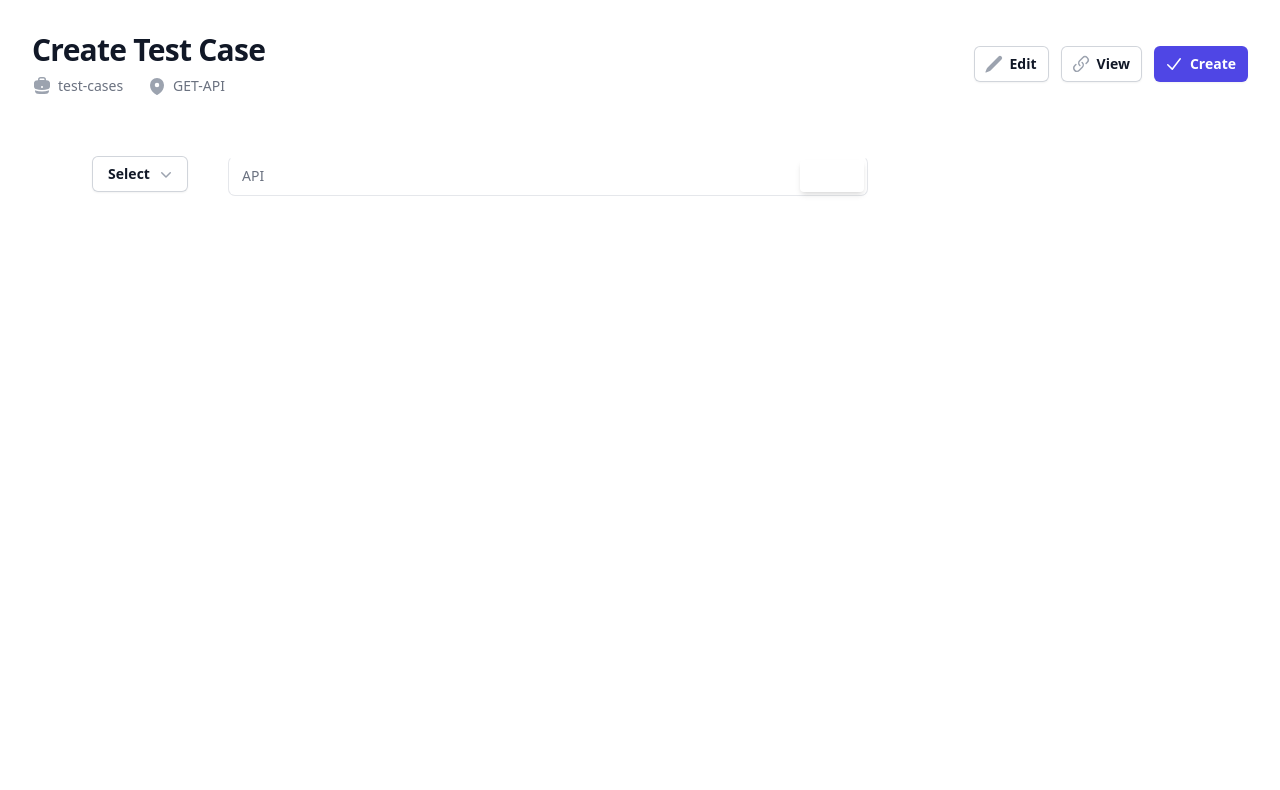
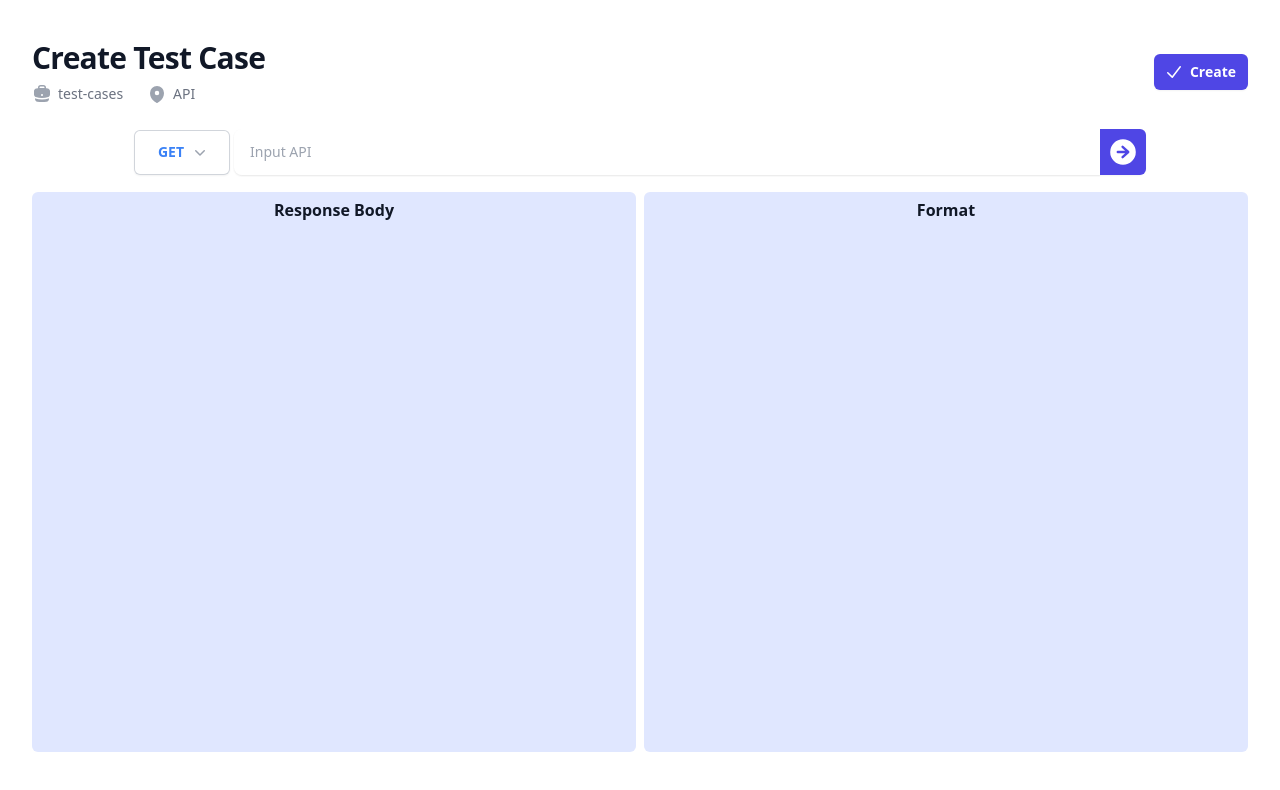
Before and after one commit to Ekansh25/APITestAutomationFramework, a React (Vite) app in the folder apitestautomationframework_poc.client/: page / in a window 1280 px wide. Shown: the top 790 px of the page. Built offline with nearby package versions, Linux system fonts and the light colour scheme.

Commit message:
Finalised the UI

```diff
--- a/apitestautomationframework_poc.client/src/App.tsx
+++ b/apitestautomationframework_poc.client/src/App.tsx
@@ -3,9 +3,9 @@ import LandingPage from './components/LandingPage';
 
 function App() {
     return (
-        <>
+        <div className='container mx-xl'>
             <LandingPage/>
-        </>
+        </div>
     );
 }
 
--- a/apitestautomationframework_poc.client/src/components/CreateTestCase.tsx
+++ b/apitestautomationframework_poc.client/src/components/CreateTestCase.tsx
@@ -1,34 +1,46 @@
 import { Menu, MenuButton, MenuItem, MenuItems } from '@headlessui/react'
-import { ChevronDownIcon } from '@heroicons/react/20/solid'
+import { ChevronDownIcon, ArrowRightCircleIcon } from '@heroicons/react/20/solid'
 import { useEffect, useState } from 'react';
 
 //type Props = {}
 
+interface ITypeResponse {
+    type: string;
+    properties: object;
+    required: string[];
+}
+
 const CreateTestCase = () => {
+    const [selectedType, setSelectedType] = useState<string>("GET");
+    const [colorClass, setColorClass] = useState<string>("");
+    const [isLoading, setIsLoading] = useState<boolean>(false);
 
-    const [isGet, setIsGet] = useState<boolean>(false);
-    const [isPut, setIsPut] = useState<boolean>(false);
-    const [isPost, setIsPost] = useState<boolean>(false);
-    const [isDelete, setIsDelete] = useState<boolean>(false);
-
-    const [colorClass, setColorClass] = useState<string>("");
-
-    const setType = () => {
-        setIsGet(false);
-        setIsPut(false);
-        setIsPost(false);
-        setIsDelete(false);
-    }
+    const [response, setResponse] = useState<ITypeResponse>();
 
     useEffect(() => {
-        setColorClass(isGet && " text-blue-500 " || isPut && " text-yellow-500 " || isPost && " text-green-500 " || isDelete && " text-red-500 " || " text-gray-900 ");
-    }, [isGet, isPut, isPost, isDelete])
+        switch (selectedType) {
+            case "GET":
+                setColorClass(" text-blue-500 ");
+                break;
+            case "PUT":
+                setColorClass(" text-yellow-500 ");
+                break;
+            case "POST":
+                setColorClass(" text-green-500 ");
+                break;
+            case "DELETE":
+                setColorClass(" text-red-500 ");
+                break;
+            default:
+                setColorClass(" text-gray-900 ")
+        }
+    }, [selectedType])
 
     const dropdown =
-        <Menu as="div" className="relative inline-block text-left m-5 h-10">
+        <Menu as="div" className="relative inline-block text-left h-[45px] justify-center items-center mr-[4px]">
             <div>
-                <MenuButton className={"inline-flex w-24 justify-center gap-x-1.5 rounded-md bg-white px-3 py-2 text-sm font-semibold shadow-sm ring-1 ring-inset ring-gray-300 hover:bg-gray-50" + colorClass}>
-                    {isGet && "GET" || isPut && "PUT" || isPost && "POST" || isDelete && "DELETE" || "Select"}
+                <MenuButton className={"inline-flex w-24 justify-center gap-x-1.5 rounded-md bg-white px-3 py-2 text-sm font-semibold shadow-sm ring-1 ring-inset ring-gray-300 hover:bg-gray-50 h-[45px] items-center" + colorClass}>
+                    {selectedType}
                     <ChevronDownIcon aria-hidden="true" className="-mr-1 h-5 w-5 text-gray-400" />
                 </MenuButton>
             </div>
@@ -42,7 +54,7 @@ const CreateTestCase = () => {
                         <a
                             href="#"
                             className="block px-4 py-2 text-sm text-blue-500 data-[focus]:bg-gray-100 data-[focus]:text-gray-900 "
-                            onClick={() => { setType(), setIsGet(true) }}
+                            onClick={() => { setSelectedType("GET") }}
                         >
                             GET
                         </a>
@@ -51,7 +63,7 @@ const CreateTestCase = () => {
                         <a
                             href="#"
                             className="block px-4 py-2 text-sm text-yellow-500 data-[focus]:bg-gray-100 data-[focus]:text-gray-900"
-                            onClick={() => { setType(), setIsPut(true) }}
+                            onClick={() => { setSelectedType("PUT") }}
                         >
                             PUT
                         </a>
@@ -60,7 +72,7 @@ const CreateTestCase = () => {
                         <a
                             href="#"
                             className="block px-4 py-2 text-sm text-green-500 data-[focus]:bg-gray-100 data-[focus]:text-gray-900"
-                            onClick={() => { setType(), setIsPost(true) }}
+                            onClick={() => { setSelectedType("POST") }}
                         >
                             POST
                         </a>
@@ -69,7 +81,7 @@ const CreateTestCase = () => {
                         <a
                             href="#"
                             className="block px-4 py-2 text-sm text-red-500 data-[focus]:bg-gray-100 data-[focus]:text-gray-900"
-                            onClick={() => { setType(), setIsDelete(true) }}
+                            onClick={() => { setSelectedType("DELETE") }}
                         >
                             DELETE
                         </a>
@@ -79,28 +91,36 @@ const CreateTestCase = () => {
         </Menu>;
 
     const input =
-        <div className="relative flex w-full max-w-[40rem] m-5">
-            <div className="relative h-10 w-full min-w-[200px]">
-                <input type="email"
-                    className="peer h-full w-full rounded-[7px] border border-blue-gray-200 border-t-transparent bg-transparent px-3 py-2.5 pr-20 font-sans text-sm font-normal text-blue-gray-700 outline outline-0 transition-all placeholder-shown:border placeholder-shown:border-blue-gray-200 placeholder-shown:border-t-blue-gray-200 focus:border-2 focus:border-gray-900 focus:border-t-transparent focus:outline-0 disabled:border-0 disabled:bg-blue-gray-50"
-                    placeholder=" " value="" />
-                <label
-                    className="before:content[' '] after:content[' '] pointer-events-none absolute left-0 -top-1.5 flex h-full w-full select-none !overflow-visible truncate text-[11px] font-normal leading-tight text-gray-500 transition-all before:pointer-events-none before:mt-[6.5px] before:mr-1 before:box-border before:block before:h-1.5 before:w-2.5 before:rounded-tl-md before:border-t before:border-l before:border-blue-gray-200 before:transition-all after:pointer-events-none after:mt-[6.5px] after:ml-1 after:box-border after:block after:h-1.5 after:w-2.5 after:flex-grow after:rounded-tr-md after:border-t after:border-r after:border-blue-gray-200 after:transition-all peer-placeholder-shown:text-sm peer-placeholder-shown:leading-[3.75] peer-placeholder-shown:text-blue-gray-500 peer-placeholder-shown:before:border-transparent peer-placeholder-shown:after:border-transparent peer-focus:text-[11px] peer-focus:leading-tight peer-focus:text-gray-900 peer-focus:before:border-t-2 peer-focus:before:border-l-2 peer-focus:before:!border-gray-900 peer-focus:after:border-t-2 peer-focus:after:border-r-2 peer-focus:after:!border-gray-900 peer-disabled:text-transparent peer-disabled:before:border-transparent peer-disabled:after:border-transparent peer-disabled:peer-placeholder-shown:text-blue-gray-500">
-                    API
-                </label>
+        <div className='w-3/4'>
+            {/* <label htmlFor="hs-search-box-with-loading-2" className="block text-sm font-medium dark:text-white">Search</label> */}
+            <div className="flex rounded-lg shadow-sm  ring-gray-300">
+                <input type="text" id="hs-search-box-with-loading-2" name="hs-search-box-with-loading-2" className="py-3 px-4 block w-full border-gray-200 shadow-sm rounded-s-lg text-sm focus:z-10 focus:border-blue-500 focus:ring-blue-500 disabled:opacity-50 disabled:pointer-events-none dark:text-neutral-800 dark:placeholder-neutral-500 " placeholder="Input API" />
+                <button type="button" className="w-[2.875rem] h-[2.875rem] shrink-0 inline-flex justify-center items-center gap-x-2 text-sm font-semibold rounded-e-md border border-transparent bg-indigo-600 text-white hover:bg-indigo-700 focus:outline-none focus:bg-indigo-800 disabled:opacity-50 disabled:pointer-events-none">
+                    {isLoading ? <span className="animate-spin inline-block size-4 border-[3px] border-current border-t-transparent text-white rounded-full" role="status" aria-label="loading">
+                        <span className="sr-only">Loading...</span>
+                    </span> : <ArrowRightCircleIcon className='size-8' />}
+                </button>
             </div>
-            <button
-                className="!absolute right-1 top-1 select-none rounded bg-blue-gray-500 py-2 px-4 text-center align-middle font-sans text-xs font-bold uppercase text-white shadow-md shadow-blue-gray-500/20 transition-all hover:shadow-lg hover:shadow-blue-gray-500/40 focus:opacity-[0.85] focus:shadow-none active:opacity-[0.85] active:shadow-none disabled:pointer-events-none disabled:opacity-50 disabled:shadow-none"
-                type="button">
-                Send
-            </button>
+        </div>;
+
+    const display =
+        <div className='h-[70vh] flex'>
+            <div className='bg-indigo-100 w-1/2 mr-1 rounded-md'>
+                <h1 className='text-1xl font-bold leading-7 text-gray-900 m-1'>Response Body</h1>
+            </div>
+            <div className='bg-indigo-100 w-1/2 ml-1 rounded-md'>
+                <h1 className='text-1xl font-bold leading-7 text-gray-900 m-1'>Format</h1>
+            </div>
         </div>;
 
     return (
-        <div className='flex m-10'>
-            {dropdown}
-            {input}
-        </div>
+        <>
+            <div className='flex justify-center items-center h-[10vh]'>
+                {dropdown}
+                {input}
+            </div>
+            {display}
+        </>
     )
 }
 
--- a/apitestautomationframework_poc.client/src/components/Header.tsx
+++ b/apitestautomationframework_poc.client/src/components/Header.tsx
@@ -4,15 +4,15 @@ import {
     CheckIcon,
     ChevronDownIcon,
     //CurrencyDollarIcon,
-    LinkIcon,
+    //LinkIcon,
     MapPinIcon,
-    PencilIcon,
+    //PencilIcon,
 } from '@heroicons/react/20/solid'
 import { Menu, MenuButton, MenuItem, MenuItems } from '@headlessui/react'
 
 export default function Example() {
     return (
-        <div className="lg:flex lg:items-center lg:justify-between">
+        <div className="lg:flex lg:items-center lg:justify-between h-[10vh]">
             <div className="min-w-0 flex-1">
                 <h2 className="text-2xl font-bold leading-7 text-gray-900 sm:truncate sm:text-3xl sm:tracking-tight text-left">
                     Create Test Case
@@ -24,7 +24,7 @@ export default function Example() {
                     </div>
                     <div className="mt-2 flex items-center text-sm text-gray-500">
                         <MapPinIcon aria-hidden="true" className="mr-1.5 h-5 w-5 flex-shrink-0 text-gray-400" />
-                        GET-API
+                        API
                     </div>
                     {/* <div className="mt-2 flex items-center text-sm text-gray-500">
                         <CurrencyDollarIcon aria-hidden="true" className="mr-1.5 h-5 w-5 flex-shrink-0 text-gray-400" />
@@ -37,7 +37,7 @@ export default function Example() {
                 </div>
             </div>
             <div className="mt-5 flex lg:ml-4 lg:mt-0">
-                <span className="hidden sm:block">
+                {/* <span className="hidden sm:block">
                     <button
                         type="button"
                         className="inline-flex items-center rounded-md bg-white px-3 py-2 text-sm font-semibold text-gray-900 shadow-sm ring-1 ring-inset ring-gray-300 hover:bg-gray-50"
@@ -45,9 +45,9 @@ export default function Example() {
                         <PencilIcon aria-hidden="true" className="-ml-0.5 mr-1.5 h-5 w-5 text-gray-400" />
                         Edit
                     </button>
-                </span>
+                </span> */}
 
-                <span className="ml-3 hidden sm:block">
+                {/* <span className="ml-3 hidden sm:block">
                     <button
                         type="button"
                         className="inline-flex items-center rounded-md bg-white px-3 py-2 text-sm font-semibold text-gray-900 shadow-sm ring-1 ring-inset ring-gray-300 hover:bg-gray-50"
@@ -55,7 +55,7 @@ export default function Example() {
                         <LinkIcon aria-hidden="true" className="-ml-0.5 mr-1.5 h-5 w-5 text-gray-400" />
                         View
                     </button>
-                </span>
+                </span> */}
 
                 <span className="sm:ml-3">
                     <button
```
